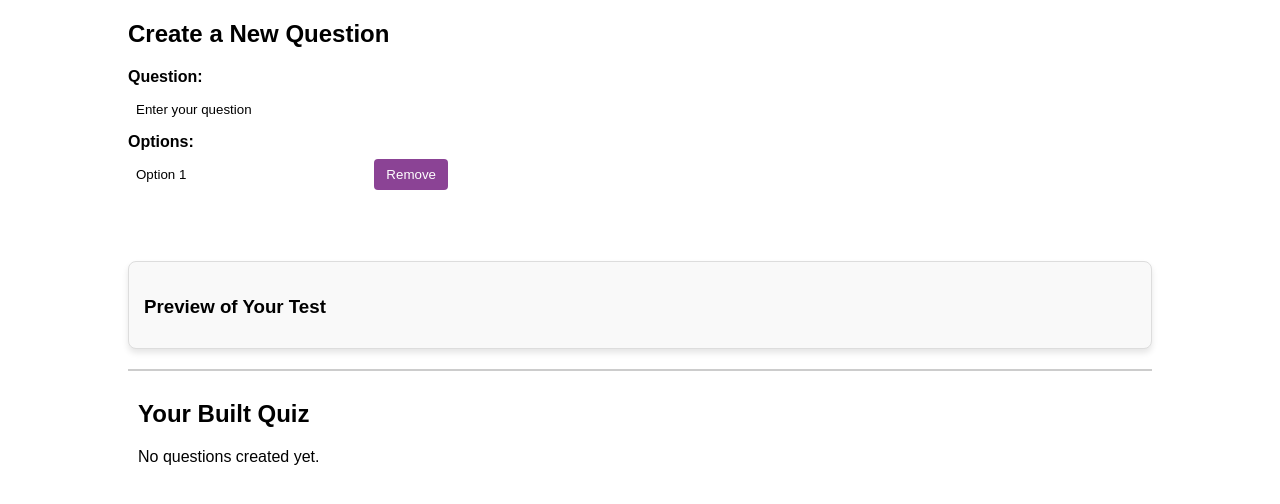
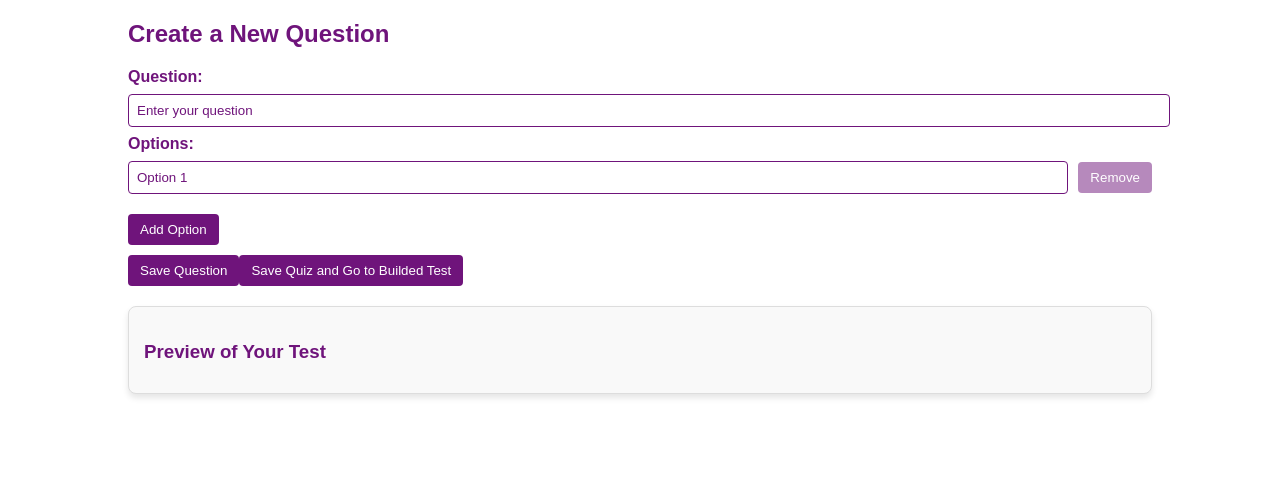
Before and after one commit to t0rn1k3/english-promoter, a React (Create React App) app: page / in a window 1280 px wide. Shown: the top 504 px of the page. Built offline with nearby package versions, Linux system fonts and the light colour scheme.

Commit message:
install router for sitching pages

```diff
--- a/package.json
+++ b/package.json
@@ -12,6 +12,7 @@
     "framer-motion": "^11.18.0",
     "react": "^19.0.0",
     "react-dom": "^19.0.0",
+    "react-router-dom": "^7.1.3",
     "react-scripts": "5.0.1",
     "react-swipeable": "^7.0.2"
   },
--- a/src/App.js
+++ b/src/App.js
@@ -1,22 +1,16 @@
 import React, { useState } from "react";
+import { BrowserRouter as Router, Routes, Route } from "react-router-dom";
 import TestBuilder from "./components/quiz/test-builder/TestBuilder";
 import BuildedTest from "./components/quiz/builded-test/BuildedTest";
 
 const App = () => {
-  const [quizData, setQuizData] = useState(null); // Holds saved quiz data
-
-  const handleSaveQuiz = (questions) => {
-    setQuizData(questions); // Save the quiz data
-  };
-
   return (
-    <div className="app">
-      {quizData ? (
-        <BuildedTest questions={quizData} />
-      ) : (
-        <TestBuilder onSaveQuiz={handleSaveQuiz} />
-      )}
-    </div>
+    <Router>
+      <Routes>
+        <Route path="/" element={<TestBuilder />} />
+        <Route path="/test" element={<BuildedTest />} />
+      </Routes>
+    </Router>
   );
 };
 
--- a/src/components/quiz/builded-test/BuildedTest.js
+++ b/src/components/quiz/builded-test/BuildedTest.js
@@ -1,28 +1,27 @@
 import React from "react";
-import "./BuildedTest.css";
+import { useLocation } from "react-router-dom";
 
-const BuildedTest = ({ questions }) => {
+const BuildedTest = () => {
+  const location = useLocation();
+  const { questionsList } = location.state || { questionsList: [] };
+
   return (
-    <div className="builder-quiz">
-      <h2>Your Built Quiz</h2>
-      {questions.length === 0 ? (
-        <p>No questions created yet.</p>
-      ) : (
-        questions.map((question) => (
-          <div key={question.id} className="quiz-question">
+    <div className="builded-test">
+      <h2>Builded Test</h2>
+      {questionsList.map((q) => (
+        <div key={q.id} className="question-item">
           <p>
             <strong>
-                {question.id}. {question.question}
+              {q.id}. {q.question}
             </strong>
           </p>
           <ul>
-              {question.options.map((option, index) => (
+            {q.options.map((option, index) => (
               <li key={index}>{option}</li>
             ))}
           </ul>
         </div>
-        ))
-      )}
+      ))}
     </div>
   );
 };
--- a/src/components/quiz/test-builder/TestBuilder.css
+++ b/src/components/quiz/test-builder/TestBuilder.css
@@ -1,12 +1,18 @@
+:root {
+  --primary-color: #6f147b; /* Define the primary color */
+}
+
 .test-maker {
   width: 80%;
   margin: 0 auto;
   font-family: Arial, sans-serif;
   color: var(--primary-color);
 }
+
 h2 {
   color: var(--primary-color);
 }
+
 .test-maker label {
   display: block;
   margin: 8px 0;
@@ -22,26 +28,28 @@ h2 {
   outline: none;
   color: var(--primary-color);
 }
+
 .test-maker input::placeholder {
   color: var(--primary-color);
 }
-.test-maker li {
-  padding-left: 15px;
-}
+
 .option {
   display: flex;
   align-items: center;
   margin-bottom: 10px;
-  width: 320px;
+  width: 100%; /* Ensure full width */
 }
 
 .option input {
   flex: 1;
   margin-right: 10px;
 }
+
 .add-option {
-  display: none;
+  display: inline-block; /* Ensure visibility */
+  margin-top: 10px;
 }
+
 button {
   background-color: var(--primary-color);
   color: white;
@@ -53,20 +61,24 @@ button {
 }
 
 button:disabled {
-  background-color: rgba(111, 20, 123, 0.8);
+  background-color: rgba(111, 20, 123, 0.5); /* Use lighter disabled color */
   cursor: not-allowed;
 }
+
 button:hover {
   background-color: rgba(111, 20, 123, 0.8);
 }
+
 .delete-question-button {
   color: var(--primary-color);
   cursor: pointer;
   font-size: 18px;
 }
+
 .save-question-button {
   margin-top: 10px;
 }
+
 .test-preview {
   margin-top: 20px;
   padding: 15px;
@@ -75,10 +87,7 @@ button:hover {
   background-color: #f9f9f9;
   box-shadow: 0 4px 6px rgba(0, 0, 0, 0.1);
 }
-.questions-field {
-  display: flex;
-  justify-content: space-between;
-}
+
 .test-preview h3 {
   margin-bottom: 15px;
 }
--- a/src/components/quiz/test-builder/TestBuilder.js
+++ b/src/components/quiz/test-builder/TestBuilder.js
@@ -1,13 +1,14 @@
 import React, { useState, useRef } from "react";
+import { useNavigate } from "react-router-dom";
 import { faTrashCan } from "@fortawesome/duotone-light-svg-icons";
 import { FontAwesomeIcon } from "@fortawesome/react-fontawesome";
-import BuildedTest from "../builded-test/BuildedTest";
 import "./TestBuilder.css";
 
 const TestBuilder = () => {
   const [question, setQuestion] = useState("");
   const [options, setOptions] = useState([""]);
   const [questionsList, setQuestionsList] = useState([]);
+  const navigate = useNavigate();
   const optionRefs = useRef([]);
 
   const handleQuestionChange = (e) => {
@@ -61,6 +62,10 @@ const TestBuilder = () => {
     setQuestionsList(updatedQuestions);
   };
 
+  const navigateToBuildedTest = () => {
+    navigate("/test", { state: { questionsList } });
+  };
+
   return (
     <div className="test-maker">
       <h2>Create a New Question</h2>
@@ -104,6 +109,10 @@ const TestBuilder = () => {
         Save Question
       </button>
 
+      <button className="navigate-button" onClick={navigateToBuildedTest}>
+        Save Quiz and Go to Builded Test
+      </button>
+
       <div className="test-preview">
         <h3>Preview of Your Test</h3>
         {questionsList.map((q) => (
@@ -126,8 +135,6 @@ const TestBuilder = () => {
           </div>
         ))}
       </div>
-
-      <BuildedTest questions={questionsList} />
     </div>
   );
 };
```
Also changed, not shown: 1 other file (tests, documents, lock files or other folders). Lines whose indentation alone changed are shown as unchanged.
